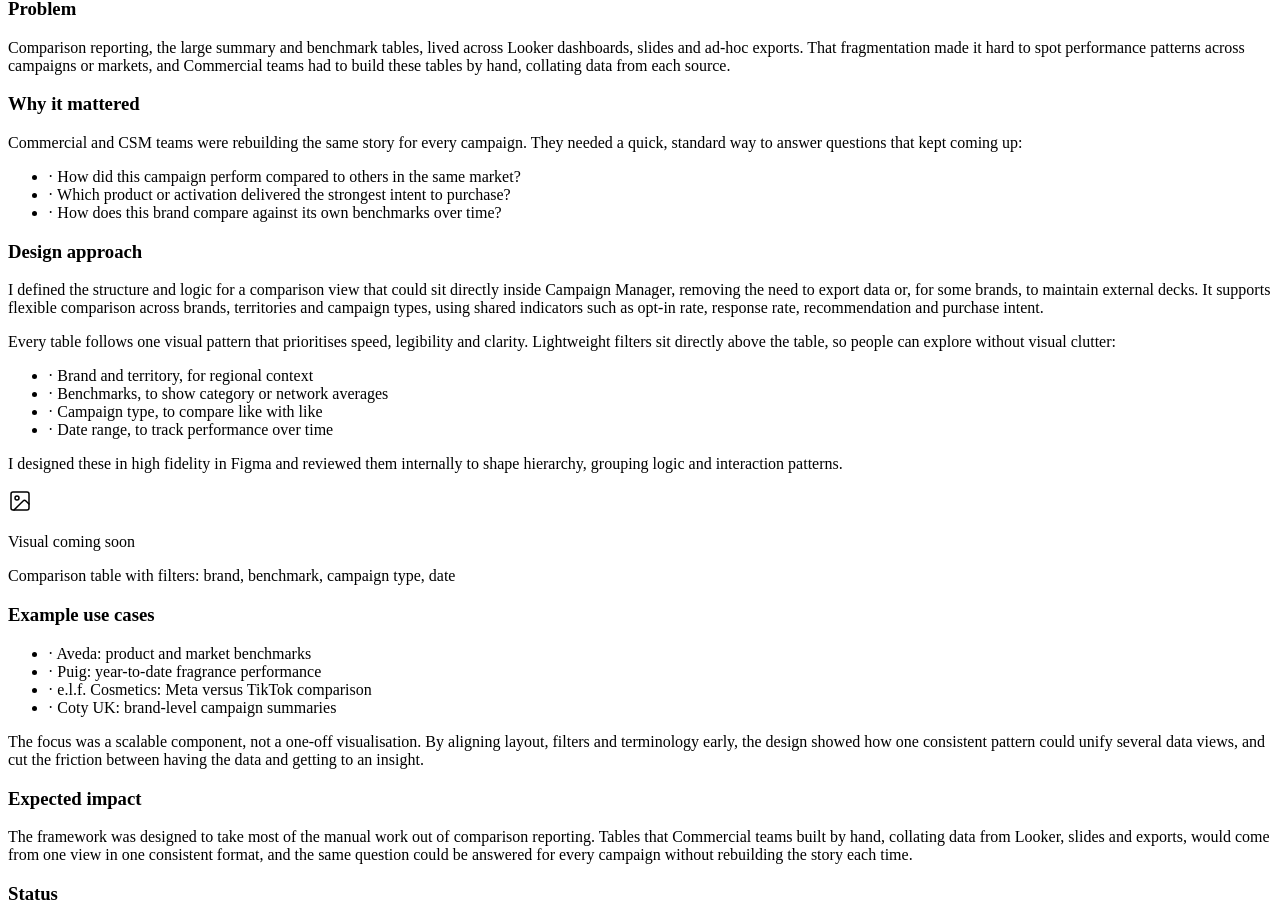
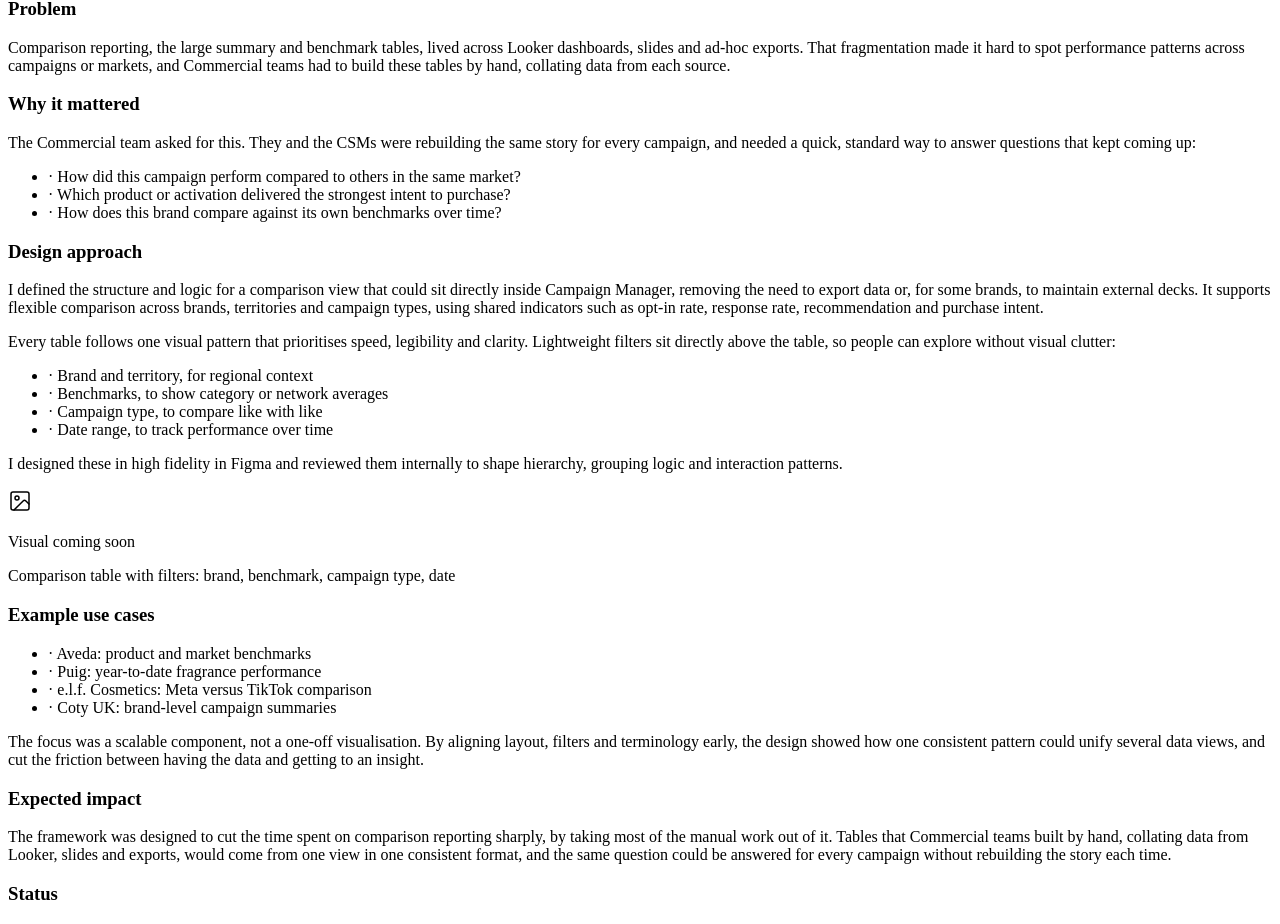
Before and after one commit to jadeparrish/portfolio, a Next.js app: page /work/commercial-value in a window 1280 px wide. Shown: the part 2052-2976 px from the top of the page. Built offline with nearby package versions, Linux system fonts and the light colour scheme.

Commit message:
Update page.js

```diff
--- a/app/work/commercial-value/page.js
+++ b/app/work/commercial-value/page.js
@@ -275,9 +275,9 @@ export default function CommercialValueCaseStudy() {
             <div>
               <SubLabel>Why it mattered</SubLabel>
               <p className="text-neutral-700 leading-relaxed mb-4">
-                Commercial and CSM teams were rebuilding the same story for every
-                campaign. They needed a quick, standard way to answer questions that kept
-                coming up:
+                The Commercial team asked for this. They and the CSMs were rebuilding the
+                same story for every campaign, and needed a quick, standard way to answer
+                questions that kept coming up:
               </p>
               <Bullets
                 items={[
@@ -339,8 +339,9 @@ export default function CommercialValueCaseStudy() {
             <div>
               <SubLabel>Expected impact</SubLabel>
               <p className="text-neutral-700 leading-relaxed">
-                The framework was designed to take most of the manual work out of
-                comparison reporting. Tables that Commercial teams built by hand,
+                The framework was designed to cut the time spent on comparison reporting
+                sharply, by taking most of the manual work out of it. Tables that
+                Commercial teams built by hand,
                 collating data from Looker, slides and exports, would come from one view in
                 one consistent format, and the same question could be answered for every
                 campaign without rebuilding the story each time.
```
